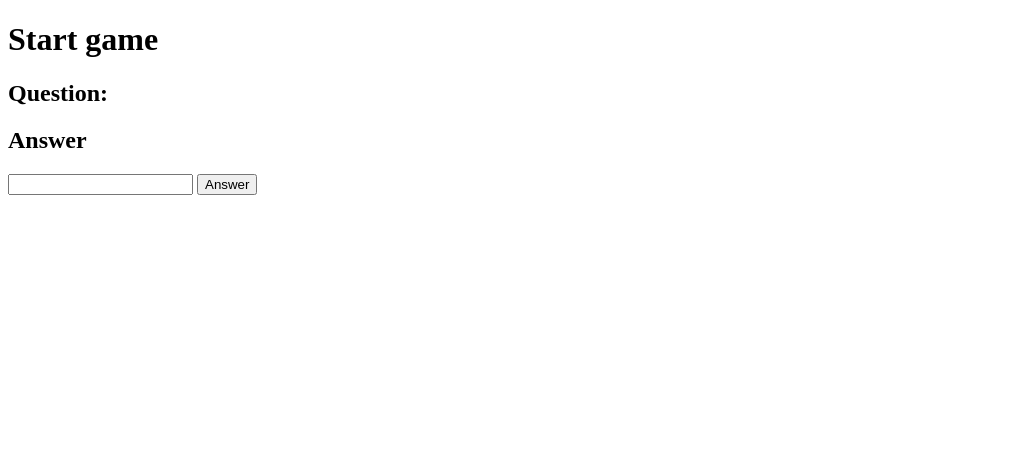
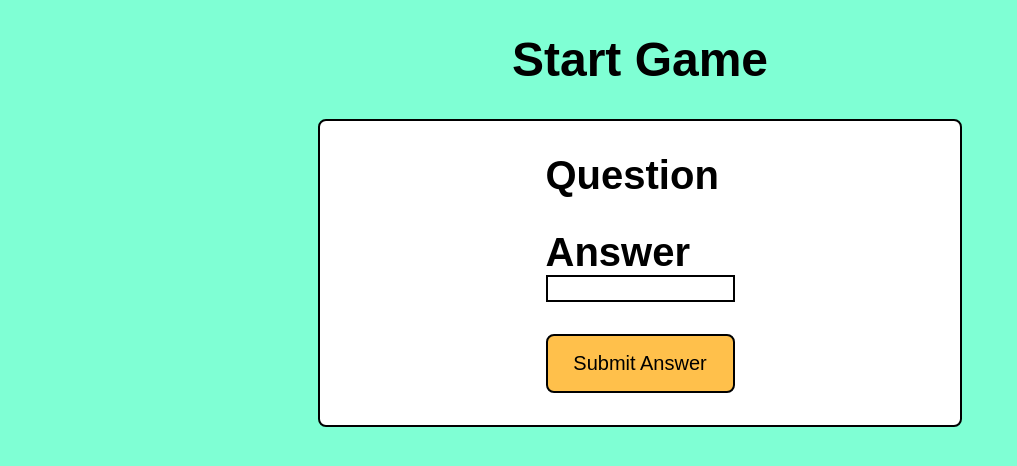
Before and after one commit to shawnanuptra/flash-card-express, a website: page flashcard/start/index.html in a window 1280 px wide. Shown: the whole page, without its empty margins (0-1017 px from the left). Drawn offline with Linux system fonts and the light colour scheme.

Commit message:
added styling

```diff
--- /dev/null
+++ b/add-new/style.css
@@ -0,0 +1,59 @@
+.form {
+	display: flex;
+	flex-direction: column;
+	gap: 2rem;
+	padding: 2.5rem;
+
+	border: 0.125rem solid black;
+	border-radius: 0.5rem;
+	background-color: white;
+}
+
+.form-questions {
+	display: grid;
+	grid-template-columns: auto auto;
+	max-width: 40rem;
+	gap: 1rem;
+}
+
+label {
+	font-weight: 600;
+	font-size: 1.5rem;
+}
+
+input {
+	display: block;
+	border: 0.125rem solid black;
+	padding: 0.25rem;
+}
+
+button {
+	padding: 1rem;
+	cursor: pointer;
+	border: 0.125rem solid black;
+	border-radius: 0.25rem;
+
+	/* text style */
+	background-color: white;
+	text-decoration: none;
+	color: black;
+	font-weight: 600;
+	font-size: 1.125rem;
+
+	/* animation */
+	transition: box-shadow ease-in 100ms, transform ease-in 100ms;
+
+	&:first-of-type {
+		margin-top: 1rem;
+	}
+}
+
+button:hover {
+	box-shadow: 0.25rem 0.25rem;
+	transform: translate(-0.125rem, -0.125rem);
+}
+
+button[type="submit"] {
+	font-weight: 600;
+	background-color: rgb(255, 192, 75);
+}
--- a/flashcard/index.html
+++ b/flashcard/index.html
@@ -4,18 +4,13 @@
 		<meta charset="UTF-8" />
 		<meta name="viewport" content="width=device-width, initial-scale=1.0" />
 		<title>Flashcard</title>
+		<link rel="stylesheet" href="../globals.css" />
+		<link rel="stylesheet" href="style.css" />
 		<script src="script.js" defer></script>
-        <style>
-            .flashcard {
-                padding: 1rem;
-                border: 1px solid black;
-                margin: 1rem 0;
-            }
-        </style>
 	</head>
 	<body>
-        <h1 id="title"></h1>
-        <div id="questions"></div>
-        <a id="start-game" href="">start game</a>
+		<h1 class="title" id="title"></h1>
+		<div class="questions" id="questions"></div>
+		<a class="start-game-button" id="start-game" href="">Start Game</a>
 	</body>
 </html>
--- a/flashcard/start/index.html
+++ b/flashcard/start/index.html
@@ -4,18 +4,21 @@
 		<meta charset="UTF-8" />
 		<meta name="viewport" content="width=device-width, initial-scale=1.0" />
 		<title>Game</title>
+		<link rel="stylesheet" href="../../globals.css" />
+		<link rel="stylesheet" href="style.css" />
+
 		<script src="script.js" defer></script>
 	</head>
 	<body>
-        <h1>Start game</h1>
-        <div id="game-area">
-            <form id="question-form">
-                <h2>Question:</h2>
+		<h1 class="title">Start Game</h1>
+		<div class="game-area" id="game-area">
+			<form class="question-form" id="question-form">
+				<h2>Question</h2>
 				<p id="question"></p>
 
 				<h2>Answer</h2>
 				<input required type="text" name="answer" id="answer" />
-                <button type="submit">Answer</button>
+				<button type="submit">Submit Answer</button>
 			</form>
 		</div>
 	</body>
--- /dev/null
+++ b/flashcard/start/style.css
@@ -0,0 +1,50 @@
+.game-area {
+	display: flex;
+	justify-content: center;
+	align-items: center;
+	width: 100%;
+	max-width: 40rem;
+	border: 0.125rem solid black;
+	border-radius: 0.5rem;
+	background-color: white;
+}
+
+.question-form {
+	display: flex;
+	flex-direction: column;
+	padding: 2rem;
+	overflow-wrap: anywhere;
+
+	& h2 {
+		font-size: 2.5rem;
+		margin: 0;
+	}
+}
+
+input {
+	display: block;
+	border: 0.125rem solid black;
+	padding: 0.25rem;
+}
+
+button {
+	margin-top: 2rem;
+	padding: 1rem;
+	cursor: pointer;
+	border: 0.125rem solid black;
+	border-radius: 0.5rem;
+
+	/* text style */
+	background-color: rgb(255, 192, 75);
+	text-decoration: none;
+	color: black;
+	font-size: 1.25rem;
+
+	/* animation */
+	transition: box-shadow ease-in 100ms, transform ease-in 100ms;
+}
+
+button:hover {
+	box-shadow: 0.25rem 0.25rem;
+	transform: translate(-0.125rem, -0.125rem);
+}
--- /dev/null
+++ b/globals.css
@@ -0,0 +1,16 @@
+body {
+	margin: 0;
+	padding: 0;
+	display: flex;
+	flex-direction: column;
+	min-height: 100dvh;
+	align-items: center;
+	font-family: sans-serif;
+	background-color: aquamarine;
+	gap: 2rem;
+}
+
+.title {
+	font-size: 3rem;
+	margin-bottom: 0;
+}
--- a/script.js
+++ b/script.js
@@ -6,5 +6,5 @@
 
 	const flashcardLinks = flashcards.map(card => `<a href='/flashcard/?slug=` + card.slug + `' class='flashcard'>` + card.name + `</a>`)
 
-	document.getElementById("flashcards").innerHTML = flashcardLinks;
+	document.getElementById("flashcards").innerHTML = flashcardLinks.join('');
 })()
```
Also changed, not shown: add-new/index.html (+5 -10 lines), flashcard/style.css (added, +40 -0 lines), index.html (+5 -3 lines), style.css (added, +54 -0 lines), flashcard/script.js (indentation only), 1 other file. Lines whose indentation alone changed are shown as unchanged.
